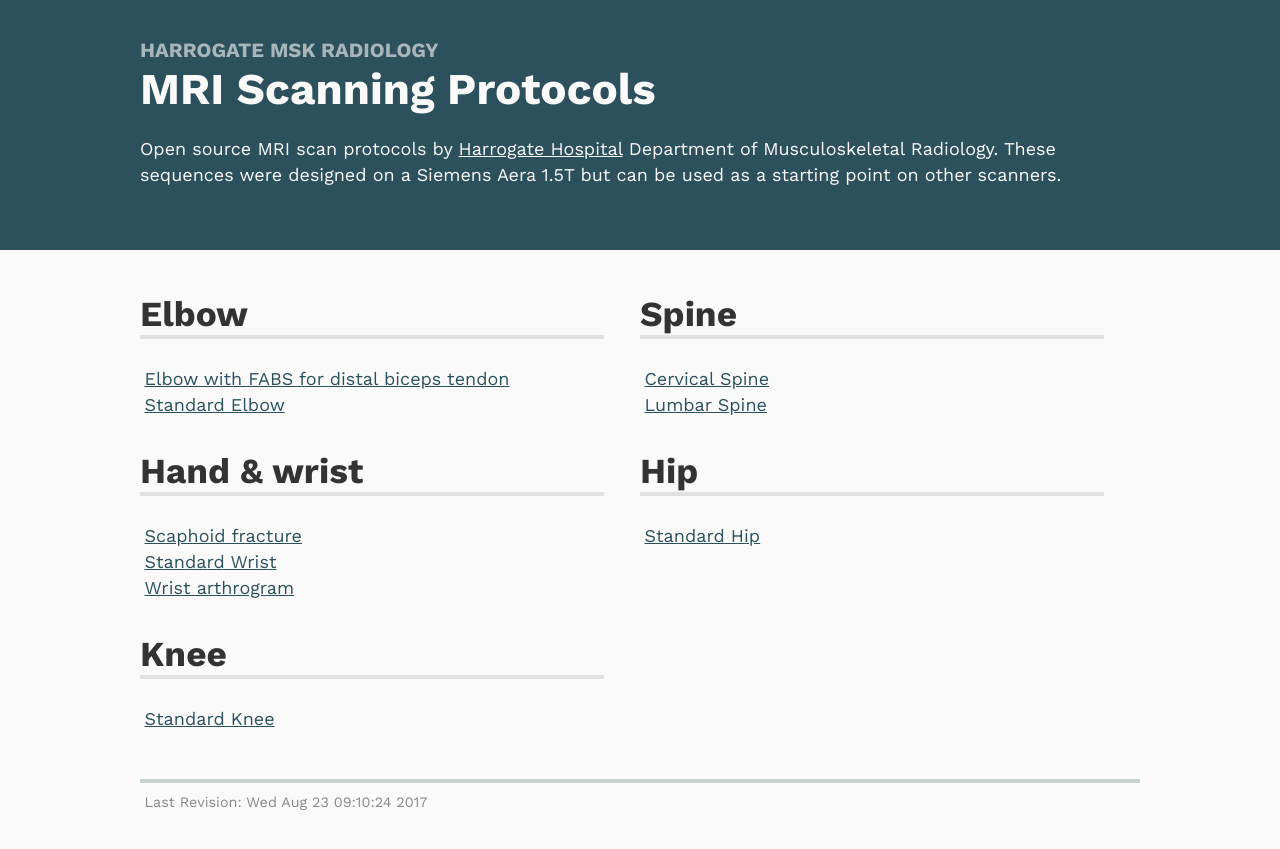
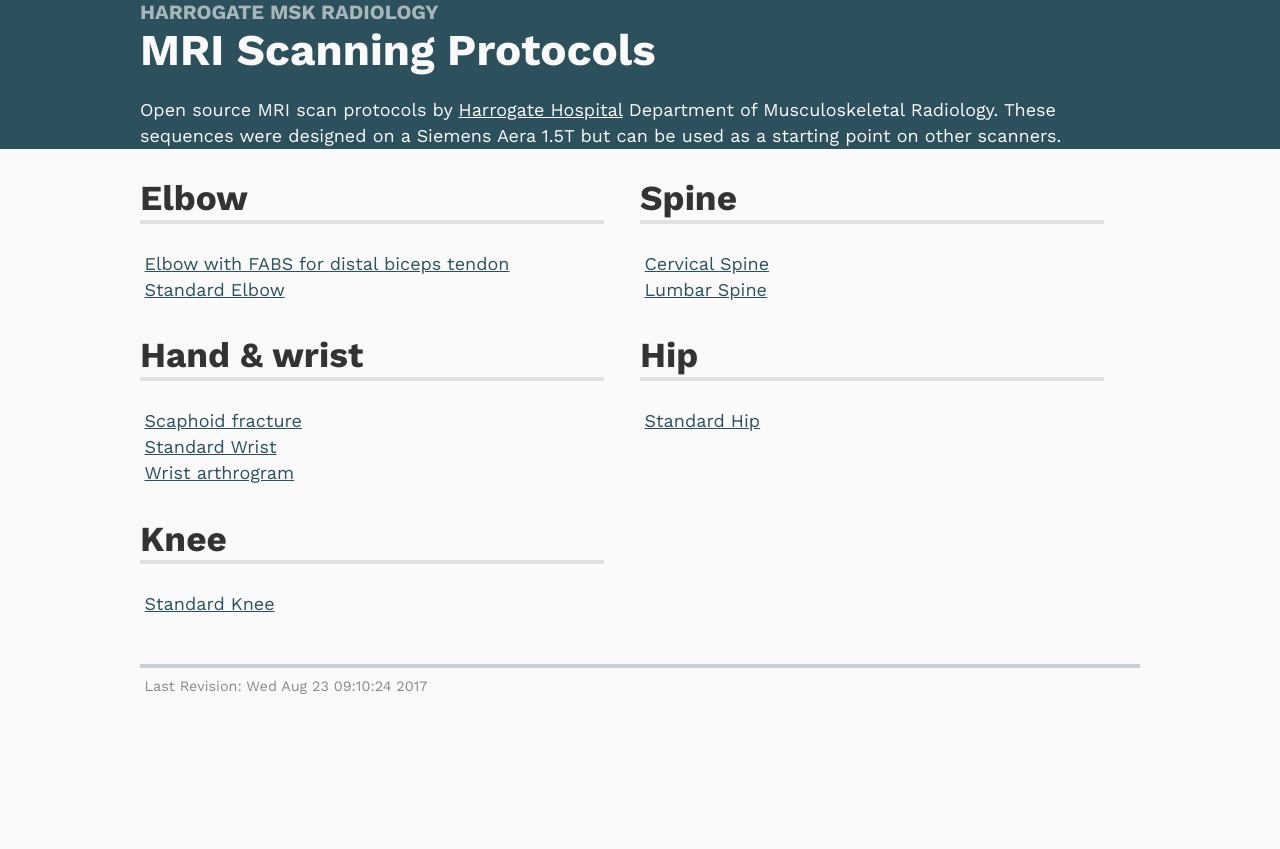
Before and after one commit to harrogatemsk/harrogatemsk.github.io, a Jekyll site: the page built from index.html, in a window 1280 px wide. Shown: the top 849 px of the page. Built offline with Jekyll 4.4.1, drawn with Linux system fonts in a browser that asks for light colours.

Commit message:
Update style.scss

```diff
--- a/assets/css/style.scss
+++ b/assets/css/style.scss
@@ -18,7 +18,7 @@ body {
 
 .container {
 	max-width: 1000px;
-	padding: 3% 2.5%;
+	padding: 0 2.5%;
 	margin: 0 auto;
 }
 
```
